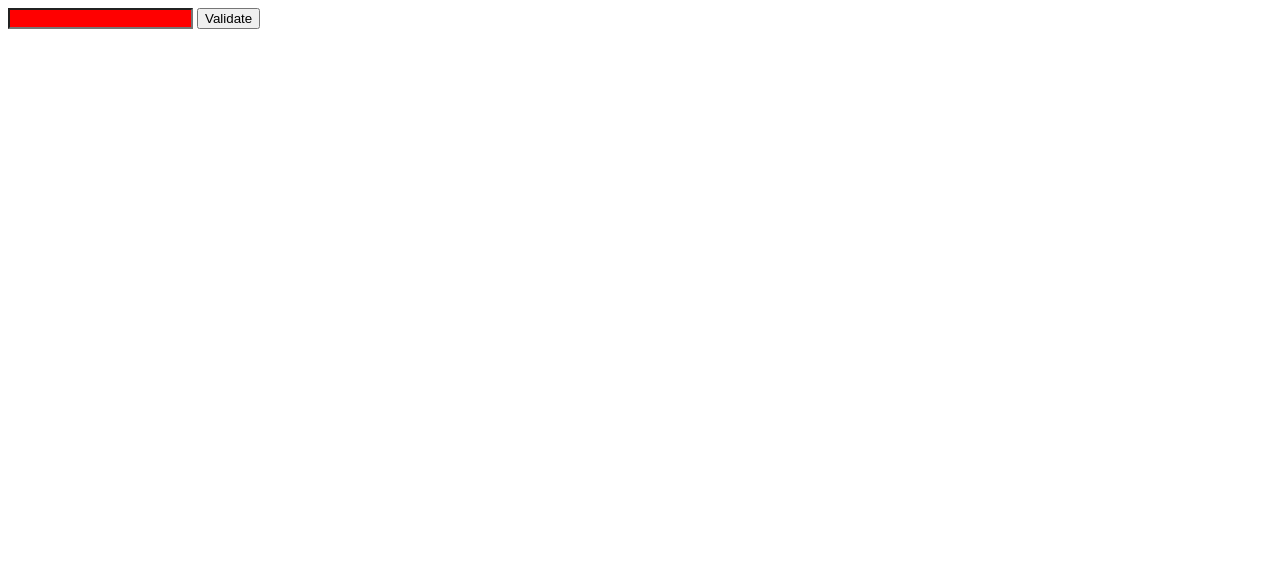
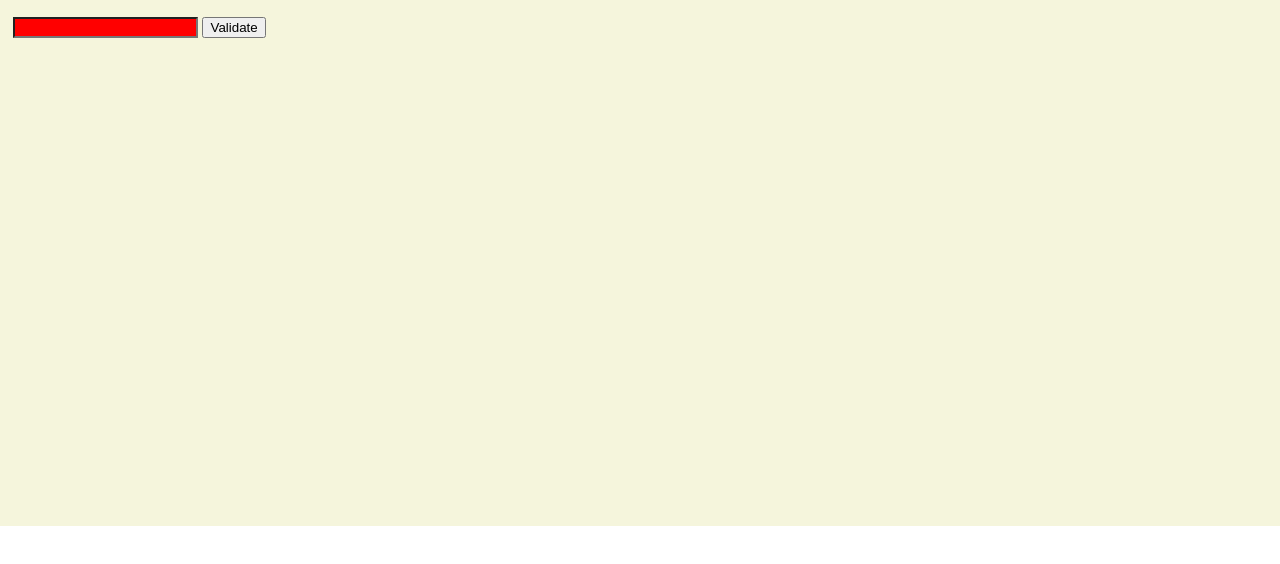
Before and after one commit to SereneMOS/Personal-Website, a plain HTML site: page kanniarg/katie2.html in a window 1280 px wide. Both pictures are taken after a click on the button "Validate". Drawn offline with Linux system fonts and the light colour scheme.

Commit message:
Kanniarg updates

```diff
--- a/kanniarg/katie2.html
+++ b/kanniarg/katie2.html
@@ -1,10 +1,23 @@
 <!DOCTYPE html>
 <html>
     <style>
+        body {
+            font-family: 'Segoe UI', Tahoma, Geneva, Verdana, sans-serif;
+            font-size: large;
+            margin: 0;
+            padding: 0;
+        }
+        #content {
+            width: 98%;
+            height: 500px;
+            background-color: beige;
+            padding: 1%;
+        }
         #veil {
             content-visibility: hidden;
         }
     </style>
+    <div id="content">
         <div id="lock">
             <input type="password" id="password">
             <button onclick="validate1()">Validate</button>
@@ -17,9 +30,20 @@
             to find each phrase segment is below.<br>
             When you're ready to take a stab at gate three, it lies
             <a href="katie3.html">here</a>
+            The clues to guess the password are below:<br>
+            1. Three letters compose the first part of the phrase, located in your home<br>
+            a. The lone wanderer of the digital parade.<br>
+            b. Within the creature's trypophobic device.<br>
+            c. Between pages of the first year's celebration.<br>
+            2. Scavenge the Garden<br>
+            3. Seek the three holders of riddles<br>
+            a. TmVldnRz<br>
+            b. 3gh4vi<br>
+            c. Lseh<br>
         </body>
         <script src="passwordvalidation.js">
 
         </script>
         </div>
+    </div>
 </html>
--- a/kanniarg/passwordvalidation.js
+++ b/kanniarg/passwordvalidation.js
@@ -7,7 +7,7 @@ class passwordValidation extends HTMLElement {
 
 function validate1() {
     const attempt = document.getElementById('password');
-    const correctPassword = 'hi';
+    const correctPassword = 'dopa';
     if (attempt.value == correctPassword) {
         const content = document.getElementById('veil');
         content.style.contentVisibility = "visible";
```
Also changed, not shown: kanniarg/katie.html (+20 -5 lines), writings.html (+20 -0 lines). Lines whose indentation alone changed are shown as unchanged.
